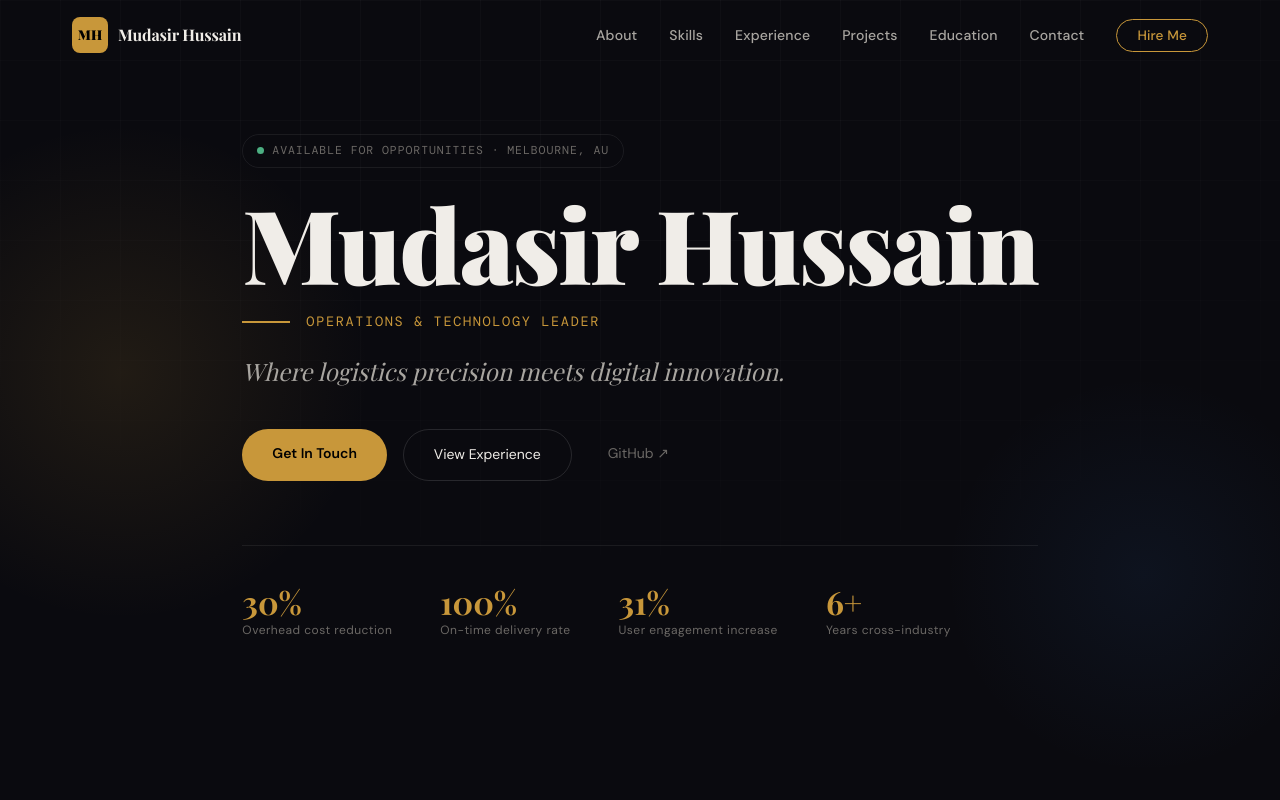
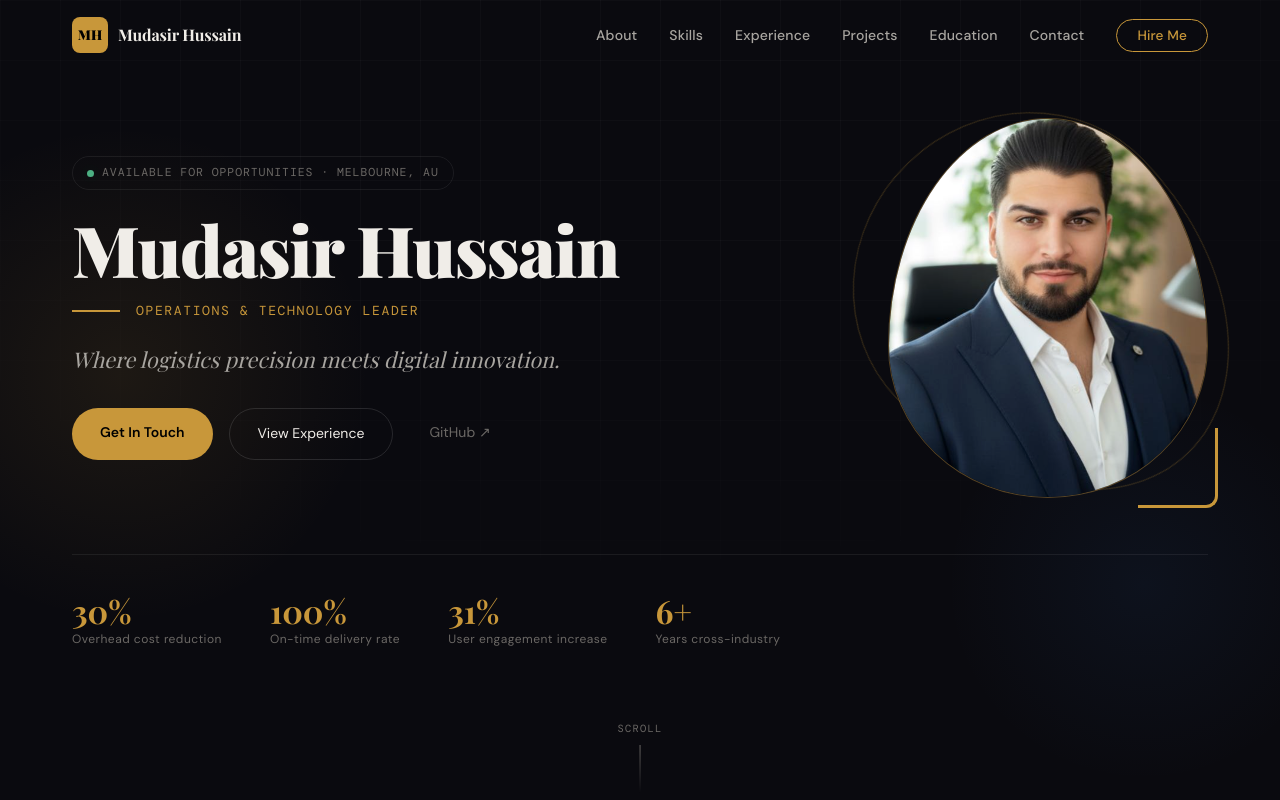
Before and after one commit to Mudasirrr/mudasir-portfolio, a React (Vite) app: page / in a window 1280 px wide. Shown: the top 800 px of the page. Built offline with nearby package versions, Linux system fonts and the light colour scheme.

Commit message:
photo added

```diff
--- a/src/sections/Hero.jsx
+++ b/src/sections/Hero.jsx
@@ -11,6 +11,12 @@ export default function Hero() {
       <div className={styles.orb2} aria-hidden="true" />
 
       <div className={`container ${styles.content}`}>
+
+        {/* ── Top row: text LEFT, photo RIGHT ── */}
+        <div className={styles.topRow}>
+
+          {/* LEFT: all text content */}
+          <div className={styles.textCol}>
             <div className={styles.badge}>
               {personal.available && <span className={styles.dot} />}
               Available for opportunities · Melbourne, AU
@@ -30,8 +36,26 @@ export default function Hero() {
               <a href="#experience" className={styles.btnSecondary}>View Experience</a>
               <a href={personal.github} target="_blank" rel="noopener noreferrer" className={styles.btnGhost}>GitHub ↗</a>
             </div>
+          </div>
 
-        {/* Metric strip */}
+          {/* RIGHT: profile photo */}
+          <div className={styles.photoCol}>
+            <div className={styles.photoWrap}>
+              {/* Decorative ring */}
+              <div className={styles.photoRing} aria-hidden="true" />
+              {/* Gold corner accent */}
+              <div className={styles.photoAccent} aria-hidden="true" />
+              <img
+                src="/mudasir-portfolio/profile.png"
+                alt="Mudasir Hussain — Operations & Technology Leader"
+                className={styles.photo}
+              />
+            </div>
+          </div>
+
+        </div>
+
+        {/* ── Metric strip below both columns ── */}
         <div className={styles.metrics}>
           {metrics.map(m => (
             <div key={m.label} className={styles.metric}>
@@ -40,6 +64,7 @@ export default function Hero() {
             </div>
           ))}
         </div>
+
       </div>
 
       {/* Scroll indicator */}
--- a/src/sections/Hero.module.css
+++ b/src/sections/Hero.module.css
@@ -23,22 +23,39 @@
   position: absolute;
   top: 15%; left: -10%;
   width: 500px; height: 500px;
-  background: radial-gradient(circle, rgba(200,151,58,0.12) 0%, transparent 70%);
+  background: radial-gradient(circle, rgba(200,151,58,0.1) 0%, transparent 70%);
   pointer-events: none;
 }
 .orb2 {
   position: absolute;
   bottom: 5%; right: -5%;
   width: 400px; height: 400px;
-  background: radial-gradient(circle, rgba(59,125,216,0.08) 0%, transparent 70%);
+  background: radial-gradient(circle, rgba(59,125,216,0.07) 0%, transparent 70%);
   pointer-events: none;
 }
 
 .content {
   position: relative;
   z-index: 1;
-  padding-top: 4rem;
+  padding-top: 3rem;
   padding-bottom: 4rem;
+  width: 100%;
+}
+
+/* ── Two-column top row ── */
+.topRow {
+  display: grid;
+  grid-template-columns: 1fr auto;
+  gap: 4rem;
+  align-items: center;
+  margin-bottom: 3.5rem;
+}
+
+/* ── Left text column ── */
+.textCol {
+  display: flex;
+  flex-direction: column;
+  gap: 0;
 }
 
 .badge {
@@ -54,30 +71,37 @@
   padding: 6px 14px;
   border: 1px solid var(--border);
   border-radius: 100px;
+  width: fit-content;
   animation: fadeUp 0.6s ease 0.1s both;
 }
 .dot {
   width: 7px; height: 7px;
   background: #4caf82;
   border-radius: 50%;
-  box-shadow: 0 0 0 0 rgba(76,175,130,0.4);
   animation: ping 2s infinite;
 }
 @keyframes ping {
   0%,100% { box-shadow: 0 0 0 0 rgba(76,175,130,0.4); }
   50%      { box-shadow: 0 0 0 6px rgba(76,175,130,0); }
 }
+@keyframes fadeUp {
+  from { opacity: 0; transform: translateY(24px); }
+  to   { opacity: 1; transform: translateY(0); }
+}
+@keyframes fadeIn {
+  from { opacity: 0; }
+  to   { opacity: 1; }
+}
 
 .name {
   font-family: var(--font-display);
-  font-size: clamp(3rem, 8vw, 6.5rem);
+  font-size: clamp(2.4rem, 5.5vw, 5rem);
   font-weight: 900;
   line-height: 1.0;
   letter-spacing: -0.02em;
   margin-bottom: 1rem;
   animation: fadeUp 0.7s ease 0.2s both;
 }
-.name span { color: var(--gold); }
 
 .titleRow {
   display: flex;
@@ -93,7 +117,7 @@
 }
 .title {
   font-family: var(--font-mono);
-  font-size: 0.85rem;
+  font-size: 0.82rem;
   color: var(--gold);
   letter-spacing: 0.12em;
   text-transform: uppercase;
@@ -101,11 +125,11 @@
 
 .tagline {
   font-family: var(--font-display);
-  font-size: clamp(1.15rem, 2.5vw, 1.5rem);
+  font-size: clamp(1rem, 2vw, 1.35rem);
   color: var(--text2);
-  max-width: 560px;
-  line-height: 1.5;
-  margin-bottom: 2.5rem;
+  max-width: 500px;
+  line-height: 1.55;
+  margin-bottom: 2rem;
   font-style: italic;
   animation: fadeUp 0.7s ease 0.4s both;
 }
@@ -114,11 +138,10 @@
   display: flex;
   gap: 1rem;
   flex-wrap: wrap;
-  margin-bottom: 4rem;
   animation: fadeUp 0.7s ease 0.5s both;
 }
 .btnPrimary {
-  padding: 13px 30px;
+  padding: 13px 28px;
   background: var(--gold);
   color: #000;
   font-weight: 600;
@@ -128,7 +151,7 @@
 }
 .btnPrimary:hover { background: var(--gold2); transform: translateY(-2px); }
 .btnSecondary {
-  padding: 13px 30px;
+  padding: 13px 28px;
   border: 1px solid var(--border2);
   color: var(--text);
   font-size: 0.875rem;
@@ -144,13 +167,69 @@
 }
 .btnGhost:hover { color: var(--text); }
 
+/* ── Right photo column ── */
+.photoCol {
+  display: flex;
+  align-items: center;
+  justify-content: center;
+  animation: fadeIn 0.9s ease 0.4s both;
+  flex-shrink: 0;
+}
+
+.photoWrap {
+  position: relative;
+  width: 320px;
+  height: 380px;
+}
+
+/* Outer decorative ring */
+.photoRing {
+  position: absolute;
+  inset: -12px;
+  border-radius: 50% 50% 50% 50% / 60% 60% 40% 40%;
+  border: 1px solid rgba(200,151,58,0.25);
+  animation: spinSlow 18s linear infinite;
+}
+@keyframes spinSlow {
+  from { transform: rotate(0deg); }
+  to   { transform: rotate(360deg); }
+}
+
+/* Gold corner accent block */
+.photoAccent {
+  position: absolute;
+  bottom: -10px;
+  right: -10px;
+  width: 80px;
+  height: 80px;
+  border-right: 3px solid var(--gold);
+  border-bottom: 3px solid var(--gold);
+  border-radius: 0 0 var(--r) 0;
+  z-index: 2;
+}
+
+.photo {
+  width: 100%;
+  height: 100%;
+  object-fit: cover;
+  object-position: top center;
+  border-radius: 50% 50% 50% 50% / 60% 60% 40% 40%;
+  border: 1px solid rgba(200,151,58,0.4);
+  position: relative;
+  z-index: 1;
+  filter: grayscale(8%) contrast(1.04);
+  transition: filter 0.3s;
+}
+.photo:hover { filter: grayscale(0%) contrast(1.06); }
+
+/* ── Metrics strip ── */
 .metrics {
   display: flex;
   gap: 3rem;
   flex-wrap: wrap;
   padding-top: 2.5rem;
   border-top: 1px solid var(--border);
-  animation: fadeUp 0.7s ease 0.6s both;
+  animation: fadeUp 0.7s ease 0.65s both;
 }
 .metric { display: flex; flex-direction: column; gap: 2px; }
 .metricVal {
@@ -166,6 +245,7 @@
   letter-spacing: 0.04em;
 }
 
+/* Scroll indicator */
 .scrollHint {
   position: absolute;
   bottom: 2rem; left: 50%;
@@ -177,15 +257,34 @@
   opacity: 0;
   animation: fadeIn 0.6s ease 1.2s both;
 }
-.scrollHint span { font-family: var(--font-mono); font-size: 0.65rem; color: var(--text3); letter-spacing: 0.12em; text-transform: uppercase; }
+.scrollHint span {
+  font-family: var(--font-mono);
+  font-size: 0.65rem;
+  color: var(--text3);
+  letter-spacing: 0.12em;
+  text-transform: uppercase;
+}
 .scrollLine {
   width: 1px; height: 48px;
   background: linear-gradient(to bottom, var(--text3), transparent);
-  animation: float 2s ease-in-out infinite;
 }
-@keyframes float { 0%,100% { transform: scaleY(1); } 50% { transform: scaleY(0.6); } }
 
-@media (max-width: 600px) {
+/* ── Responsive ── */
+@media (max-width: 900px) {
+  .topRow {
+    grid-template-columns: 1fr;
+    gap: 2.5rem;
+  }
+  /* On mobile: photo goes ABOVE text */
+  .photoCol { order: -1; }
+  .photoWrap { width: 220px; height: 260px; }
+  .name { font-size: clamp(2.2rem, 8vw, 3.2rem); }
   .metrics { gap: 2rem; }
   .metricVal { font-size: 1.5rem; }
 }
+
+@media (max-width: 480px) {
+  .photoWrap { width: 180px; height: 215px; }
+  .actions { gap: 0.75rem; }
+  .btnPrimary, .btnSecondary { padding: 11px 20px; font-size: 0.825rem; }
+}
```
Also changed, not shown: Public/profile.png (added). Lines whose indentation alone changed are shown as unchanged.
